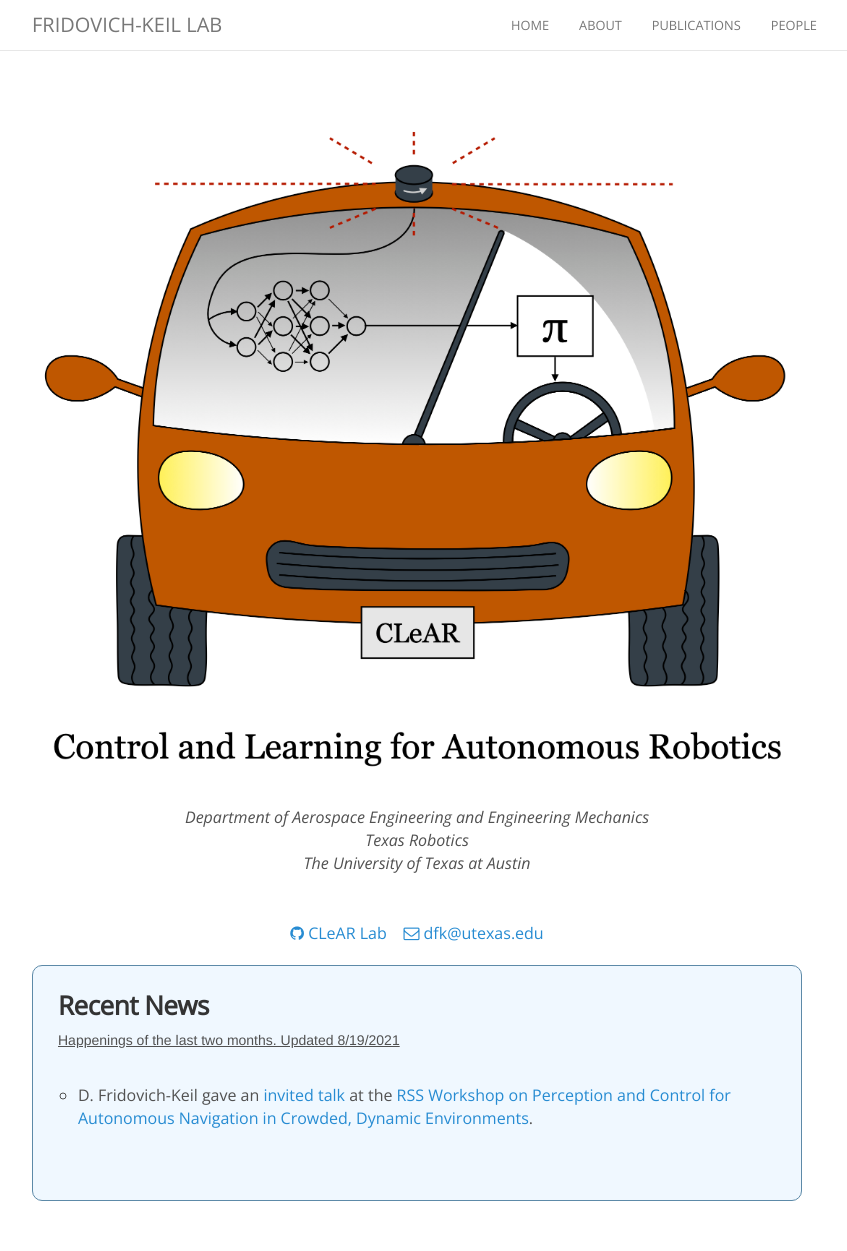
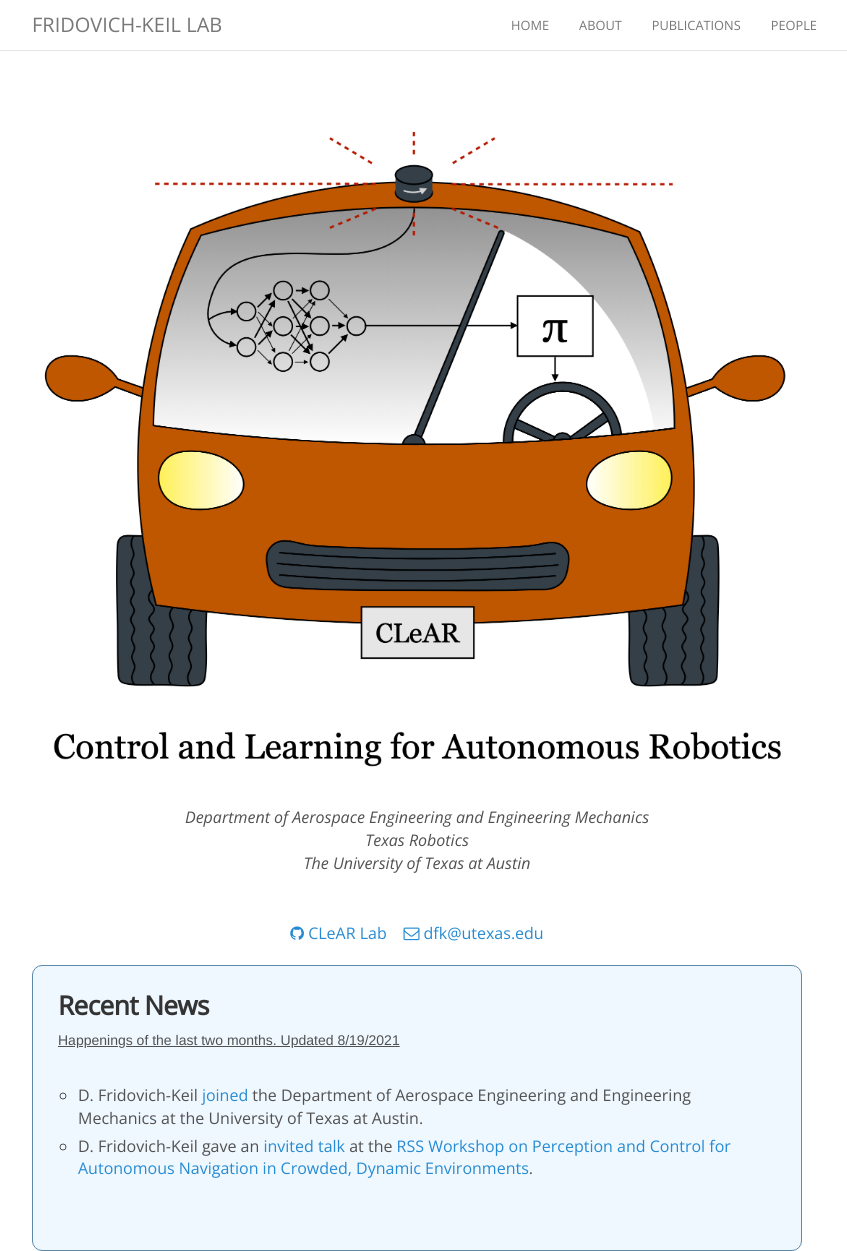
Before and after one commit to KordingLab/KordingLab.github.io, a Jekyll site: the page built from index.html, in a window 1280 px wide and 1251 px high. Shown: the whole window, without its empty margins (223-1070 px from the left). Built offline with Jekyll 4.4.1, drawn with Linux system fonts in a browser that asks for light colours; nearby versions of some CDN libraries; comment, search, counter and statistics services are not loaded.

Commit message:
adding news bulletin

```diff
--- a/_data/news.yml
+++ b/_data/news.yml
@@ -1,2 +1,5 @@
+- date: 2021-08-01
+  details: D. Fridovich-Keil <a href="https://www.ae.utexas.edu/news/welcome-new-faculty-member-david-fridovich-keil">joined</a> the Department of Aerospace Engineering and Engineering Mechanics at the University of Texas at Austin.
+
 - date: 2021-07-14
   details: D. Fridovich-Keil gave an <a href="https://youtu.be/EmrReoNQP3s?t=1420">invited talk</a> at the <a href="https://negarmehr.github.io/RSS2021Workshop/">RSS Workshop on Perception and Control for Autonomous Navigation in Crowded, Dynamic Environments</a>.
```
